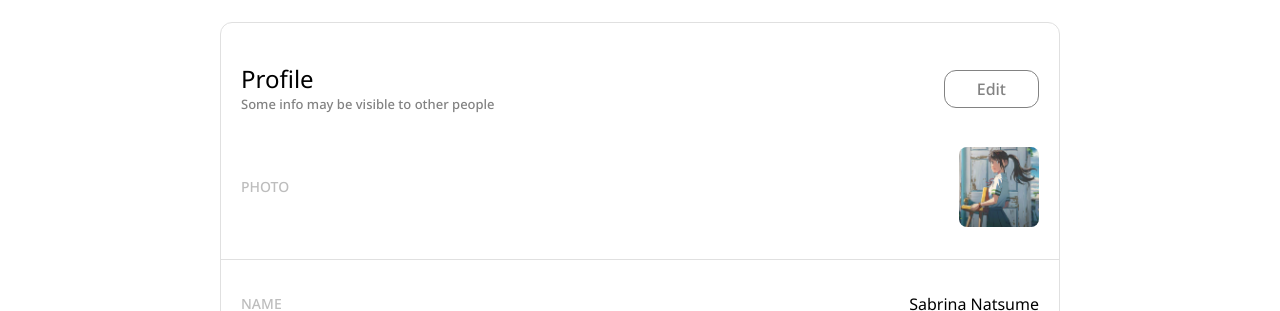
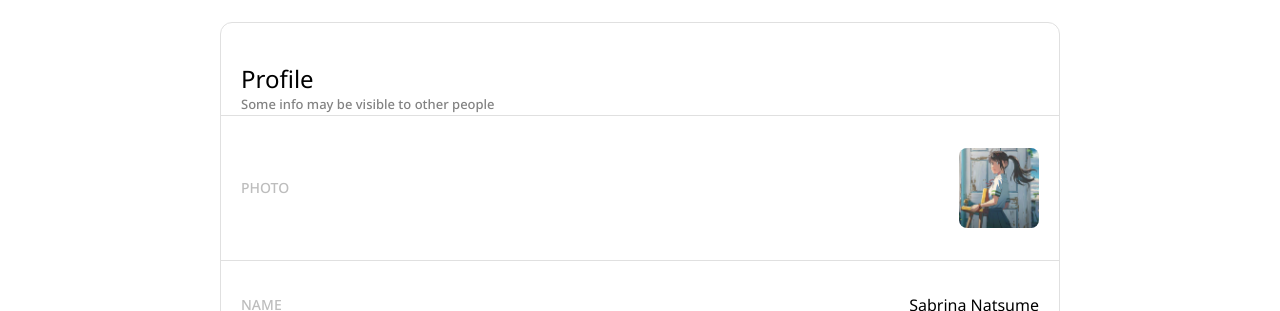
Before and after one commit to ronaldlamdev/login-authentication, a React (Vite) app: page / in a window 1280 px wide. Shown: the part 154-465 px from the top of the page. Built offline with nearby package versions, Linux system fonts and the light colour scheme.

Commit message:
added a function switch edit and save buttons

```diff
--- a/src/assets/sections/Profile.tsx
+++ b/src/assets/sections/Profile.tsx
@@ -10,9 +10,11 @@ const Profile = () => {
 
   // Open and closes the menu next to header pfp image
   const [menu, setMenu] = useState(false);
-  const handleMenu = () => {
-    setMenu(!menu)
-  }
+  const handleMenu = () => setMenu(!menu)
+
+  // Edit on when save button is off and vice versa
+  const [edit, SetEdit] = useState(false);
+  const handleEdit = () => SetEdit(!edit);
 
   return (
     <div className=''>
@@ -59,14 +61,14 @@ const Profile = () => {
               Some info may be visible to other people
             </h2>
           </div>
-          <button className='text-[#828282] hover:bg-[#828282] hover:text-white duration-300 font-medium rounded-xl px-8 py-[.375rem] border-[#828282] border'>
+          <button onClick={handleEdit} className={edit ? 'text-[#828282] hover:bg-[#828282] hover:text-white duration-300 font-medium rounded-xl px-8 py-[.375rem] border-[#828282] border' : 'invisible'}>
             Edit
           </button>
         </div>
 
         {/* Change personal info */}
         <div>
-          <div className='px-5 py-8 flex justify-between items-center border-b border-[#E0E0E0]'>
+          <div className='px-5 py-8 flex justify-between items-center border-y border-[#E0E0E0]'>
             <h3 className='text-[#BDBDBD] font-medium text-sm'>PHOTO</h3>
             <img src={Pfp} alt='profile picture' className='w-20 h-20 rounded-lg'/>
           </div>
@@ -86,7 +88,7 @@ const Profile = () => {
             <h3 className='text-[#BDBDBD] font-medium text-sm'>PASSWORD</h3>
             <h3>********</h3>
           </div>
-          <button className='font-medium hover:opacity-80 duration-300 ml-5 mt-8 text-[#fff] bg-[#2F80ED] rounded-lg px-8 py-2'>
+          <button onClick={handleEdit} className={edit ? 'invisible' : 'font-medium hover:opacity-80 duration-300 ml-5 mt-8 text-[#fff] bg-[#2F80ED] rounded-lg px-8 py-2'}>
             Save
           </button>
         </div>
```
